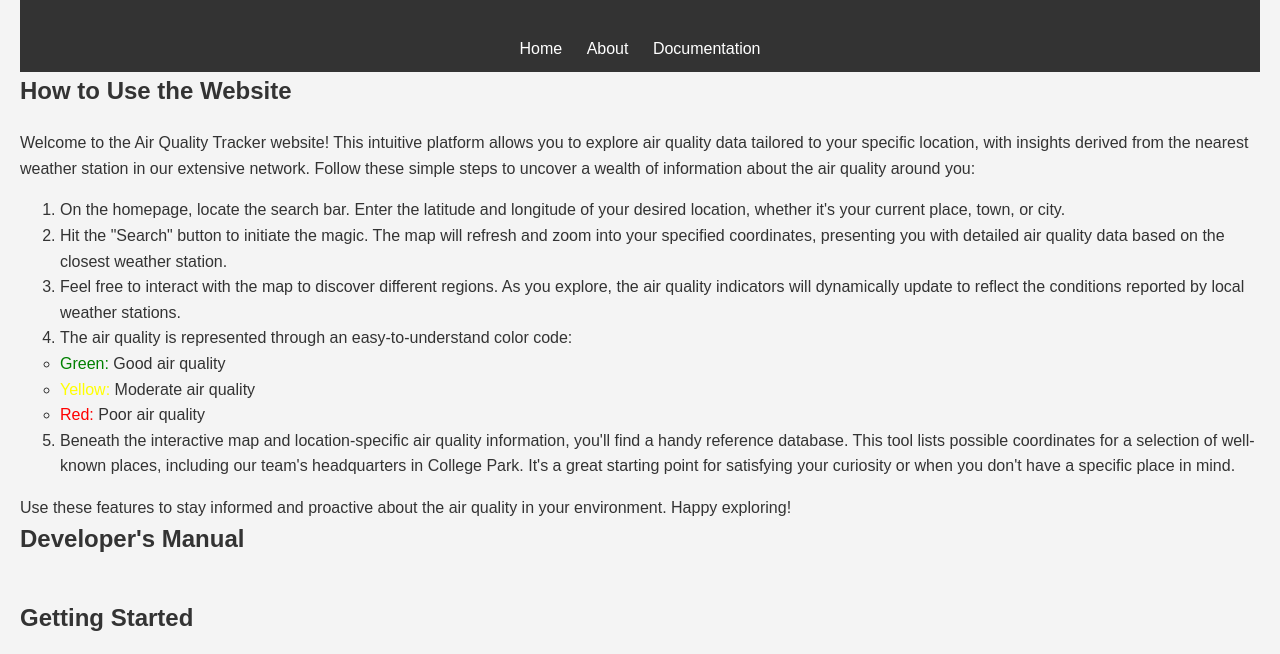
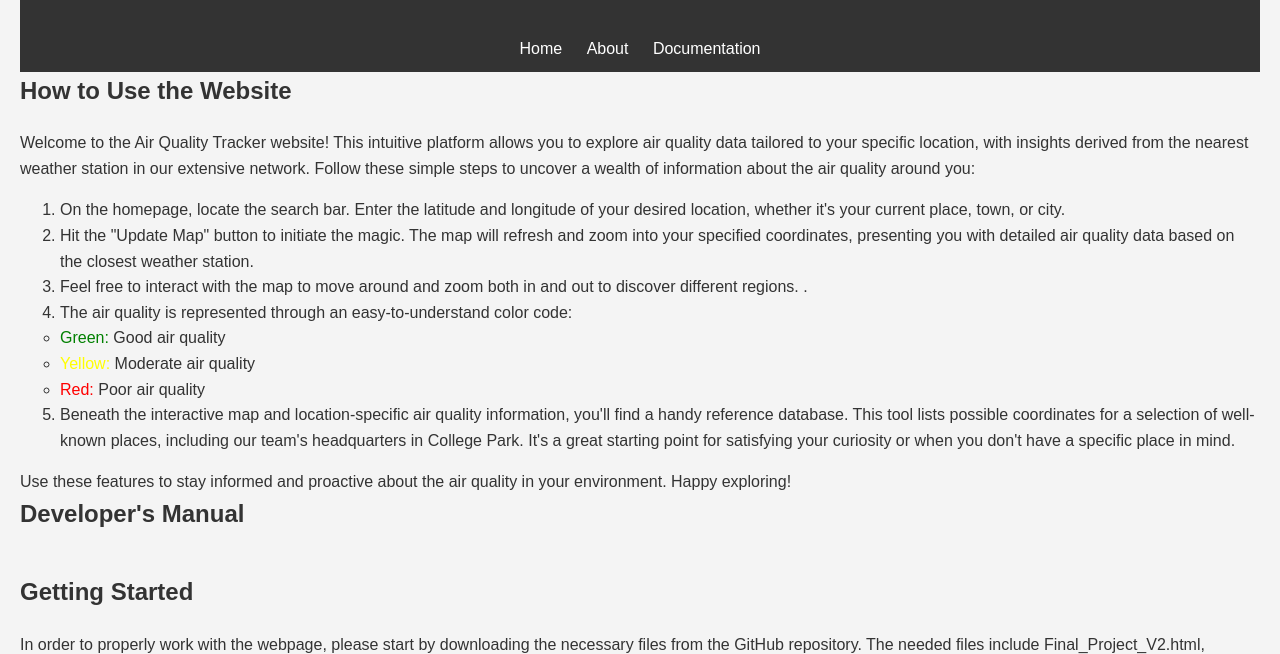
Before and after one commit to SSankar17/airqualityapp, a plain HTML site: page Documentation.html in a window 1280 px wide. Shown: the part 105-759 px from the top of the page. Drawn offline with Linux system fonts and the light colour scheme.

Commit message:
Update Documentation.html

```diff
--- a/Documentation.html
+++ b/Documentation.html
@@ -25,8 +25,8 @@
     <!-- Ordered list of steps -->
     <ol>
         <li>On the homepage, locate the search bar. Enter the latitude and longitude of your desired location, whether it's your current place, town, or city.</li>
-        <li>Hit the "Search" button to initiate the magic. The map will refresh and zoom into your specified coordinates, presenting you with detailed air quality data based on the closest weather station.</li>
-        <li>Feel free to interact with the map to discover different regions. As you explore, the air quality indicators will dynamically update to reflect the conditions reported by local weather stations.</li>
+        <li>Hit the "Update Map" button to initiate the magic. The map will refresh and zoom into your specified coordinates, presenting you with detailed air quality data based on the closest weather station.</li>
+        <li>Feel free to interact with the map to move around and zoom both in and out to discover different regions. .</li>
         <li>The air quality is represented through an easy-to-understand color code:
             <!-- Unordered list within ordered list -->
             <ul>
```
